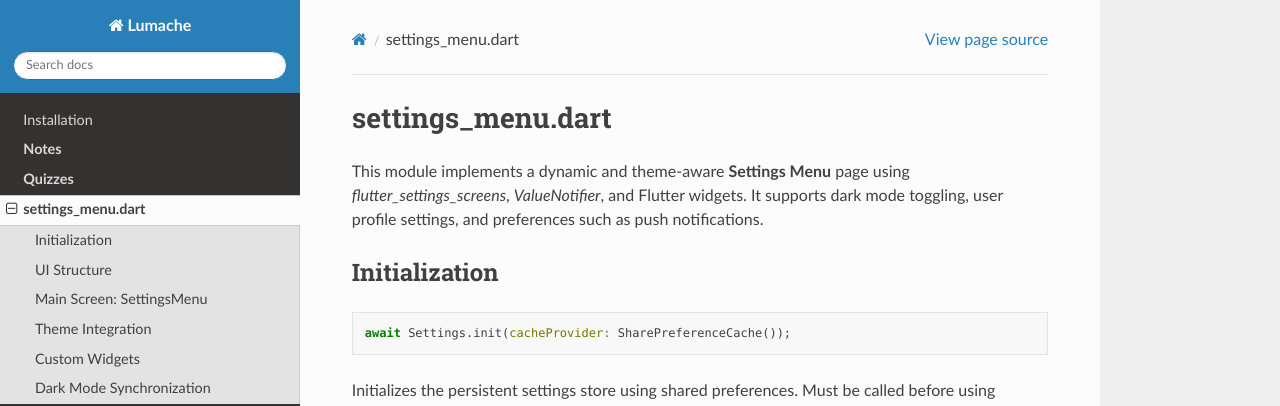
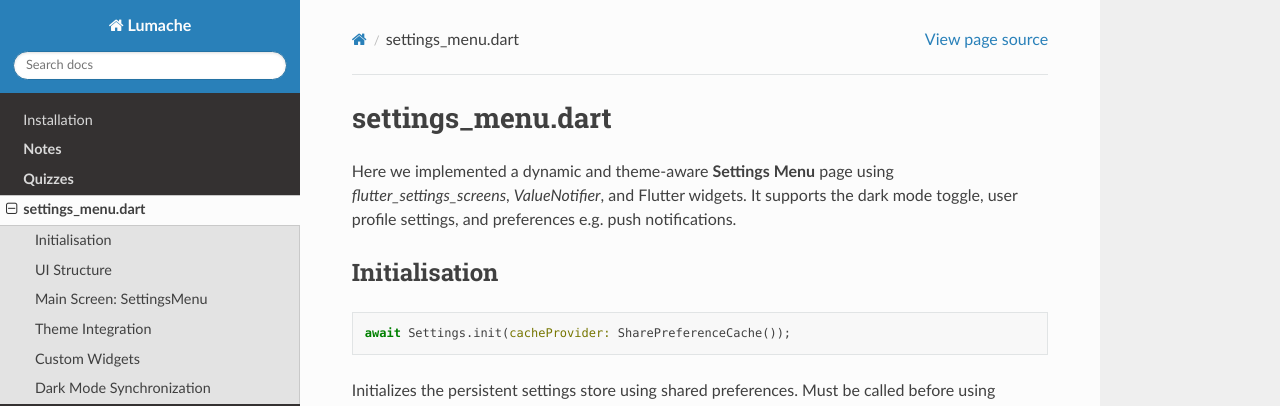
Before and after one commit to Oroskan/SETAP-CW-documentation, a Sphinx documentation site: the page built from docs/source/settings.rst, in a window 1280 px wide and 900 px high. Shown: the top 406 px of the window. Built offline with Sphinx 7.4.7 and the Read the Docs theme 3.1.0, drawn with Linux system fonts in a browser that asks for light colours.

Commit message:
Update settings.rst

```diff
--- a/docs/source/settings.rst
+++ b/docs/source/settings.rst
@@ -1,9 +1,9 @@
 settings_menu.dart
 ==================
 
-This module implements a dynamic and theme-aware **Settings Menu** page using `flutter_settings_screens`, `ValueNotifier`, and Flutter widgets. It supports dark mode toggling, user profile settings, and preferences such as push notifications.
+Here we implemented a dynamic and theme-aware **Settings Menu** page using `flutter_settings_screens`, `ValueNotifier`, and Flutter widgets. It supports the dark mode toggle, user profile settings, and preferences e.g. push notifications.
 
-Initialization
+Initialisation
 --------------
 
 .. code-block:: dart
```
